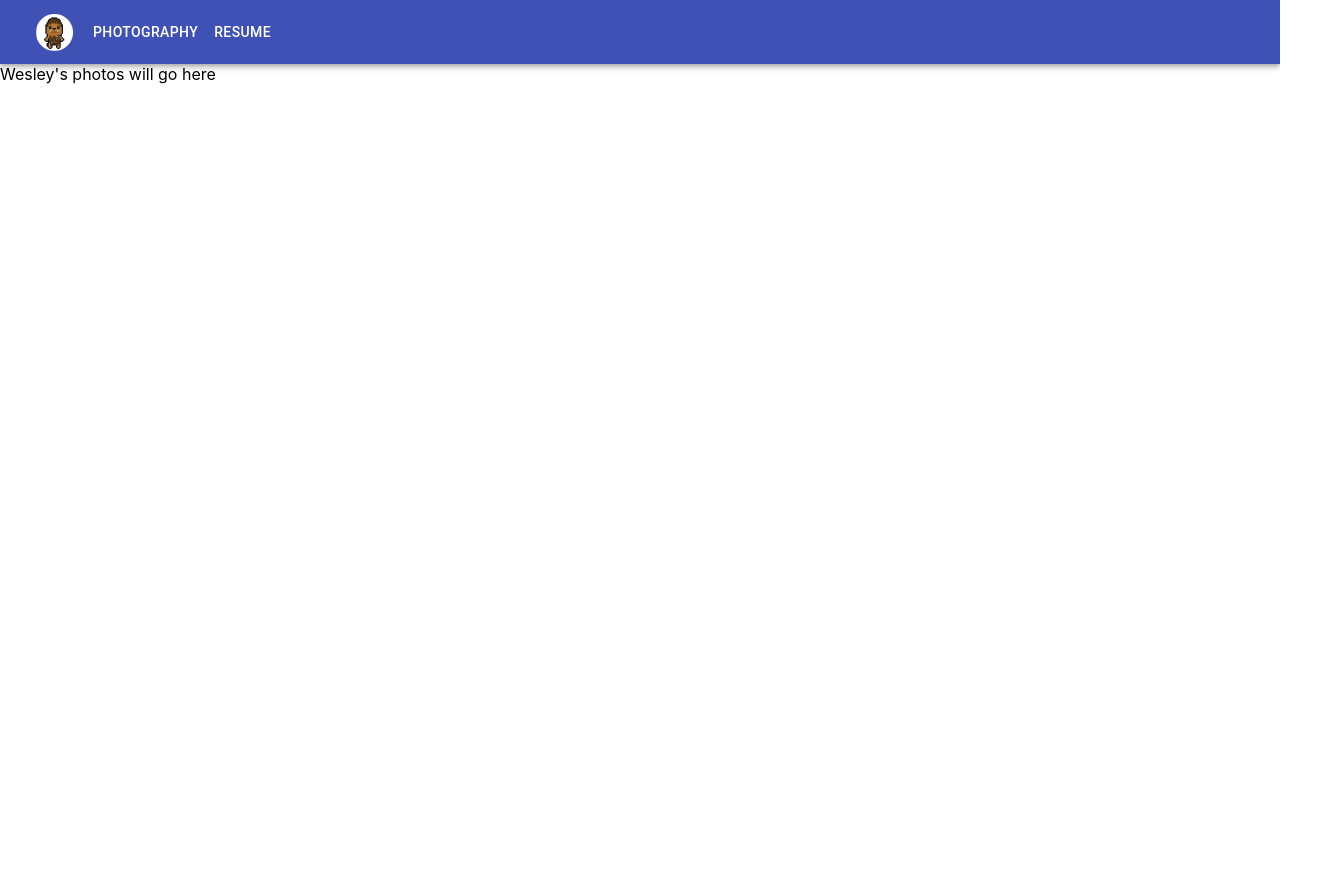
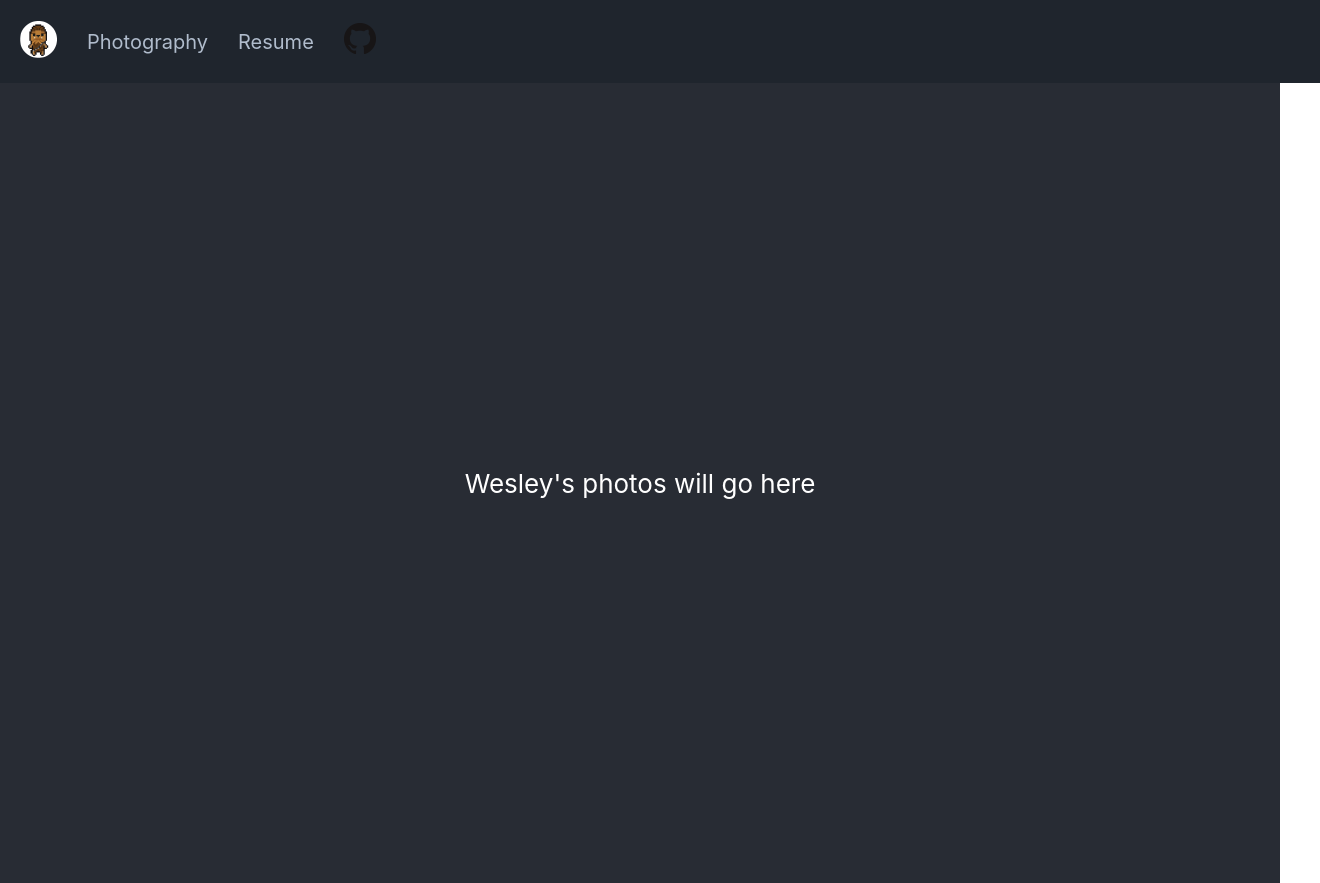
Before and after one commit to choochiutrainz/old-personal-website, a React (Create React App) app: page /photography in a window 1280 px wide. Shown: the whole page, 1320 px wide, since content can reach past the window. Before the commit the page ends 800 px from the top, so only its background shows below. Built offline with nearby package versions, Linux system fonts and the light colour scheme.

Commit message:
removed material-ui and replaced with own CSS

```diff
--- a/src/App.css
+++ b/src/App.css
@@ -37,17 +37,52 @@
     }
   }
 
-li {
-  padding: 10px 0;
-}
-
-button {
-  font-size: 30px;
+.button {
+  font-size: 20px;
   margin-right: 30px;
-  color: white;
+  color: #b0bccc;
   background: transparent;
   border: none;
   cursor: pointer;
   outline: none;
-  float: right;
 }
+
+.button:hover {
+  color: #6a71bd;
+}
+
+.navBar {
+  width: 100%;
+  background-color: #1f252d;
+  color: #b0bccc;
+  padding: 20px;
+  display: flex;
+  flex-direction: row;
+  align-items: center;
+}
+
+  .links {
+    height: 0;
+    overflow: hidden;
+    list-style-type: none;
+    font-weight: bold;
+  }
+
+  .show-nav {
+    height: 120px;
+  }
+
+  @media screen and (min-width: 768px){
+    button {
+      display: none;
+    }
+
+    .links {
+      height: auto;
+      display: flex;
+    }
+
+    li {
+      padding: 0 15px;
+    }
+  }
--- a/src/App.tsx
+++ b/src/App.tsx
@@ -1,50 +1,22 @@
-import React, { Component } from 'react'
-import { FaAlignRight } from 'react-icons/fa'
+import React from 'react'
 import { BrowserRouter as Router, Switch, Route } from "react-router-dom"
-import logo from './logo-small.png'
 import Home from './home'
+import Navbar from './navBar'
 import './App.css'
-import AppBar from '@material-ui/core/AppBar'
-import Toolbar from '@material-ui/core/Toolbar'
-import Button from '@material-ui/core/Button'
-import IconButton from '@material-ui/core/IconButton'
-import { createStyles, makeStyles, Theme } from '@material-ui/core/styles'
 import Photography from './photography/photography'
 import Resume from './resume/resume'
 
-
-const useStyles = makeStyles((theme: Theme) =>
-  createStyles({
-    root: {
-      flexGrow: 1,
-    },
-    title: {
-      flexGrow: 1,
-    },
-  }),
-);
-
-
 const App = () => {
-  const classes = useStyles();
 
   return (
-    <div className={classes.root}>
-    <AppBar position="static">
-    <Toolbar>
-        <IconButton><img src={logo} alt="logo"onClick={() => { console.log('clicked it!')}}/></IconButton>
-        <Button color="inherit" href="/photography">Photography</Button>
-        <Button color="inherit" href="/resume">Resume</Button>
-    </Toolbar>
-    </AppBar>
     <Router>
+      <Navbar/>
         <Switch>
           <Route exact path='/' component={Home} />
-          <Route path='/photography' component={Photography} />
-          <Route path='/resume' component={Resume} />
+          <Route exact path='/photography' component={Photography} />
+          <Route exact path='/resume' component={Resume} />
         </Switch>
       </Router>
-    </div>
   )
 }
 
--- /dev/null
+++ b/src/navBar.tsx
@@ -0,0 +1,40 @@
+import React from 'react'
+import { useHistory } from "react-router-dom"
+import logo from './logo-small.png'
+import github from './github-logo-32px.png'
+
+const NavBar = () => {
+
+  const history = useHistory();
+
+  function navigateToHome(){
+    history.push("/");
+  }
+
+  function navigateToPhotography(){
+    history.push("/photography");
+  }
+
+  function navigateToResume(){
+    history.push("/resume");
+  }
+
+  function navigateToGitHub(){
+    window.open("https://github.com/choochiutrainz", "_blank");
+  }
+
+  return (
+    <div className="navBar">
+      <div className="button" onClick={navigateToHome}>
+        <img src={logo} alt="chewy logo" />
+      </div>
+      <div className="button" onClick={navigateToPhotography}>Photography</div>
+      <div className="button" onClick={navigateToResume}>Resume</div>
+      <div className="button" onClick={navigateToGitHub}>
+        <img src={github} alt="chewy's github" />
+      </div>
+    </div>
+  )
+}
+
+export default NavBar
--- a/src/photography/photography.tsx
+++ b/src/photography/photography.tsx
@@ -1,7 +1,11 @@
 import React from 'react'
 
 const Photography = () => {
-    return <div>Wesley's photos will go here</div>
+    return <div className="App">
+        <header className="App-header">
+            <p>Wesley's photos will go here</p>
+        </header>
+    </div>
 }
 
 export default Photography
--- a/src/resume/resume.tsx
+++ b/src/resume/resume.tsx
@@ -1,7 +1,11 @@
 import React from 'react'
 
 const Resume = () => {
-    return <div> Coming soon!</div>
+    return <div className="App">
+        <header className="App-header">
+            <p>Resume coming soon!</p>
+        </header>
+    </div>
 }
 
 export default Resume
```
Also changed, not shown: src/github-logo-32px.png (added).
